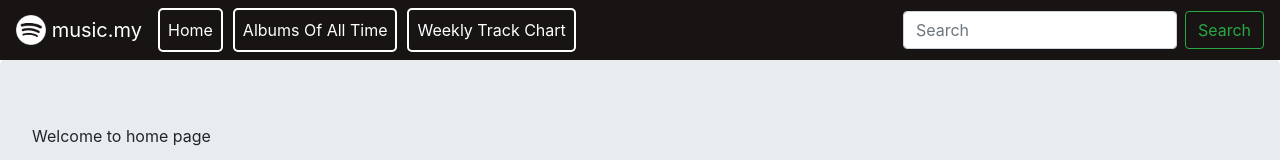
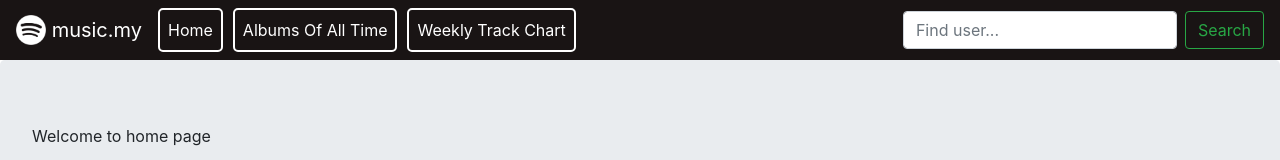
Before and after one commit to Konstantysz/lastfm-companion, a React (Create React App) app: page / in a window 1280 px wide. Shown: the top 160 px of the page. Built offline with nearby package versions, Linux system fonts and the light colour scheme; no server answers.

Commit message:
WIP Finding users with searchbox

```diff
--- a/src/App.js
+++ b/src/App.js
@@ -13,28 +13,29 @@ const api = {
   base: "https://ws.audioscrobbler.com/2.0/"
 }
 
-const userName = [
-  'konstantysz7',
-  'etiennedoerr',
-  'arsalla',
-  'plnwslwsk'
-]
-
 class App extends React.Component {
 
-  // constructor(){
-  //   super();
-  //   this.state = {
-  //     city: undefined,
-  //     country: undefined
-  //   };
-  // }
+  constructor(){
+    super();
+    this.state = {
+      topalbums: undefined,
+      songchart: undefined,
+      error: false
+    };
+  }
 
   // Asynchronously fetching jsons file from the API
-  componentDidMount() {
+  getData = async e => {
+    e.preventDefault()
+
+    // const user = e.target.elements.user.value
+    const user = "konstantysz7"
+
+    if(user) {
+
       Promise.all([
-      fetch(`${api.base}?method=user.getTopAlbums&user=${userName[0]}&api_key=${API_KEY}&limit=50&format=json`).then(val => val.json()),
-      fetch(`${api.base}?method=user.getWeeklyTrackChart&user=${userName[0]}&api_key=${API_KEY}&limit=50&format=json`).then(val => val.json())
+        fetch(`${api.base}?method=user.getTopAlbums&user=${user}&api_key=${api.key}&limit=50&format=json`).then(val => val.json()),
+        fetch(`${api.base}?method=user.getWeeklyTrackChart&user=${user}&api_key=${api.key}&limit=50&format=json`).then(val => val.json())
       ]).then(([topalbumresult, songchartresult]) => {
 
         // Changes state of App component asigning values from json file
@@ -42,16 +43,19 @@ class App extends React.Component {
           topalbums: topalbumresult,
           songchart: songchartresult
         })
+        console.log(this.state.topalbums)
 
       }).catch((err) => {
         console.log(err); // Any error cought in fetching with API is going to be displayed at console
       })
+
+    }
   }
 
   render() {
     return (
       <>
-        <NaviBar />
+        <NaviBar getData={this.getData} error={this.state.error}/>
         <Router>
           <Switch>
             <Route exact path='/' component={Home} />
@@ -60,7 +64,7 @@ class App extends React.Component {
               render={() =>
                 (typeof this.state.topalbums !='undefined') ? (
                   <AlbumGrid topalbums={this.state.topalbums}/>
-                ) : (<></>)}
+                ) : ('')}
             />
             <Route
               path='/weeklychart'
--- a/src/components/AlbumGrid.jsx
+++ b/src/components/AlbumGrid.jsx
@@ -27,7 +27,7 @@ export default class AlbumGrid extends Component {
     };
 
     render() {
-        if (this.state.data.topalbums) {
+        if (typeof this.state.data.topalbums=="undefined") {
             return <span>Loading...</span>;
         }
 
--- a/src/components/NavigationBar.jsx
+++ b/src/components/NavigationBar.jsx
@@ -29,7 +29,7 @@ const Styles = styled.div`
 }
 `;
 
-export const NaviBar = () => (
+export const NaviBar = props => (
     <Styles>
         <Navbar expand='lg'>
             <Navbar.Brand href='/'>
@@ -55,11 +55,24 @@ export const NaviBar = () => (
                         <Nav.Link href='/weeklychart'>Weekly Track Chart</Nav.Link>
                     </Nav.Item>
                 </Nav>
-                <Form inline>
-                    <FormControl type="text" placeholder="Search" className="mr-sm-2" />
+                <Form inline onSubmit={props.getData}>
+                    <div>{props.error ? error() : ""}</div>
+                    <FormControl
+                        type="text"
+                        className="mr-sm-2"
+                        name="user"
+                        placeholder="Find user..."
+                        />
                     <Button variant="outline-success">Search</Button>
                 </Form>
             </Navbar.Collapse>
         </Navbar>
     </Styles>
-);
+)
+
+function error() {
+    console.log('Error with searchbox occured')
+    return (
+        <div>Error</div>
+    )
+}
--- a/src/components/TopTracksTable.jsx
+++ b/src/components/TopTracksTable.jsx
@@ -25,7 +25,7 @@ export default class TopTrackTable extends Component {
     };
 
     render() {
-        if (!this.state.data.weeklytrackchart) {
+        if (typeof this.state.data.weeklytrackchart=="undefined") {
             return <span>Loading...</span>;
         }
 
```
Lines whose indentation alone changed are shown as unchanged.
